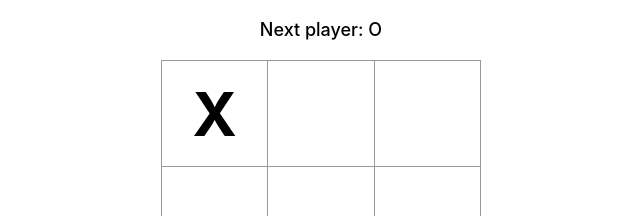
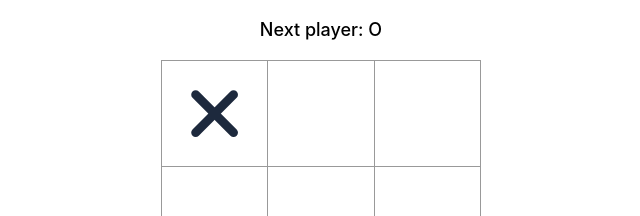
Before and after one commit to ibqn/lev-tic-tac-toe, a React (Vite) app: page / in a window 1280 px wide. Both pictures are taken after a click on the button 533 px from the left and 113 px from the top of the page. Shown: the top 216 px of the page, without its empty margins (319-959 px from the left). Built offline with nearby package versions, Linux system fonts and the light colour scheme.

Commit message:
feat: implement Mark component for rendering X/O glyphs in squares

```diff
--- /dev/null
+++ b/src/components/mark.tsx
@@ -0,0 +1,32 @@
+import type { SquareType } from '@/types'
+
+type Props = {
+  value: SquareType
+}
+
+// Draws the X / O glyph as SVG in a 0..1 coordinate space so it scales with the cell.
+export const Mark = ({ value }: Props) => {
+  if (!value) {
+    return null
+  }
+
+  return (
+    <svg
+      viewBox="0 0 1 1"
+      className="h-3/5 w-3/5"
+      fill="none"
+      stroke="currentColor"
+      strokeWidth={0.14}
+      strokeLinecap="round"
+    >
+      {value === 'X' ? (
+        <>
+          <line x1={0.2} y1={0.2} x2={0.8} y2={0.8} />
+          <line x1={0.8} y1={0.2} x2={0.2} y2={0.8} />
+        </>
+      ) : (
+        <circle cx={0.5} cy={0.5} r={0.3} />
+      )}
+    </svg>
+  )
+}
--- a/src/components/square.tsx
+++ b/src/components/square.tsx
@@ -1,3 +1,4 @@
+import { Mark } from '@/components/mark'
 import { cn } from '@/utils/class-names'
 import type { SquareType } from '@/types'
 
@@ -13,11 +14,13 @@ export const Square = ({ value, index, winning, onSelect }: Props) => {
     <button
       onClick={() => onSelect(index)}
       className={cn(
-        'flex aspect-square w-full items-center justify-center bg-white text-5xl font-bold transition-colors select-none hover:bg-slate-100 active:bg-slate-200 sm:text-6xl',
+        'flex aspect-square w-full items-center justify-center bg-white transition-colors select-none hover:bg-slate-100 active:bg-slate-200',
+        value === 'X' && 'text-slate-800',
+        value === 'O' && 'text-sky-600',
         winning && 'text-red-500'
       )}
     >
-      {value}
+      <Mark value={value} />
     </button>
   )
 }
```
